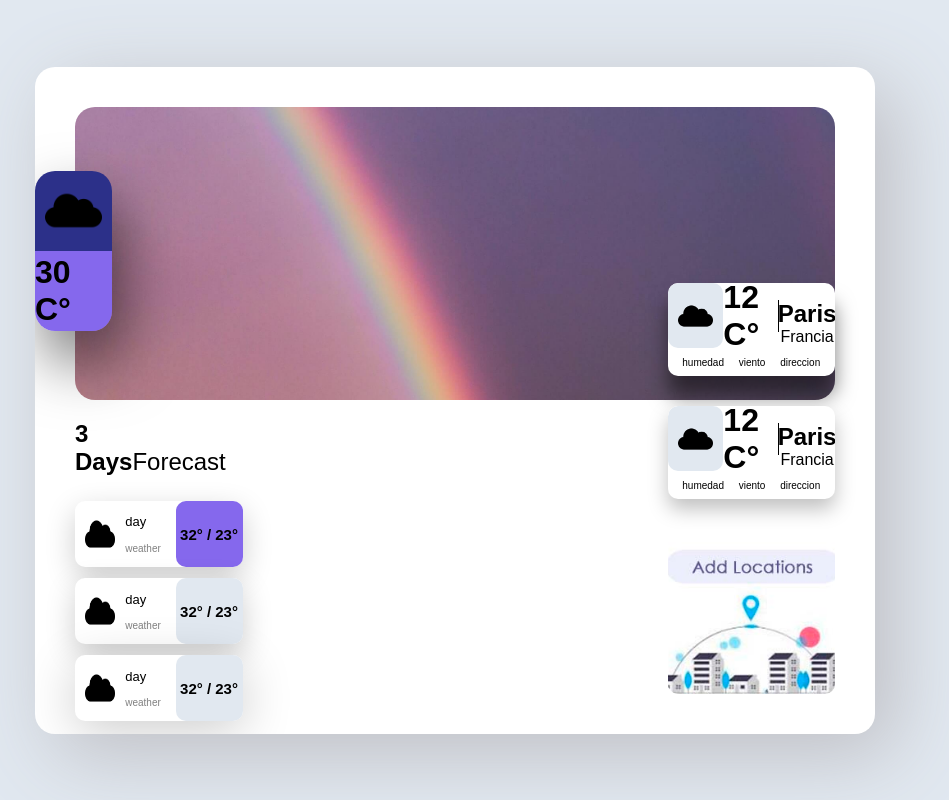
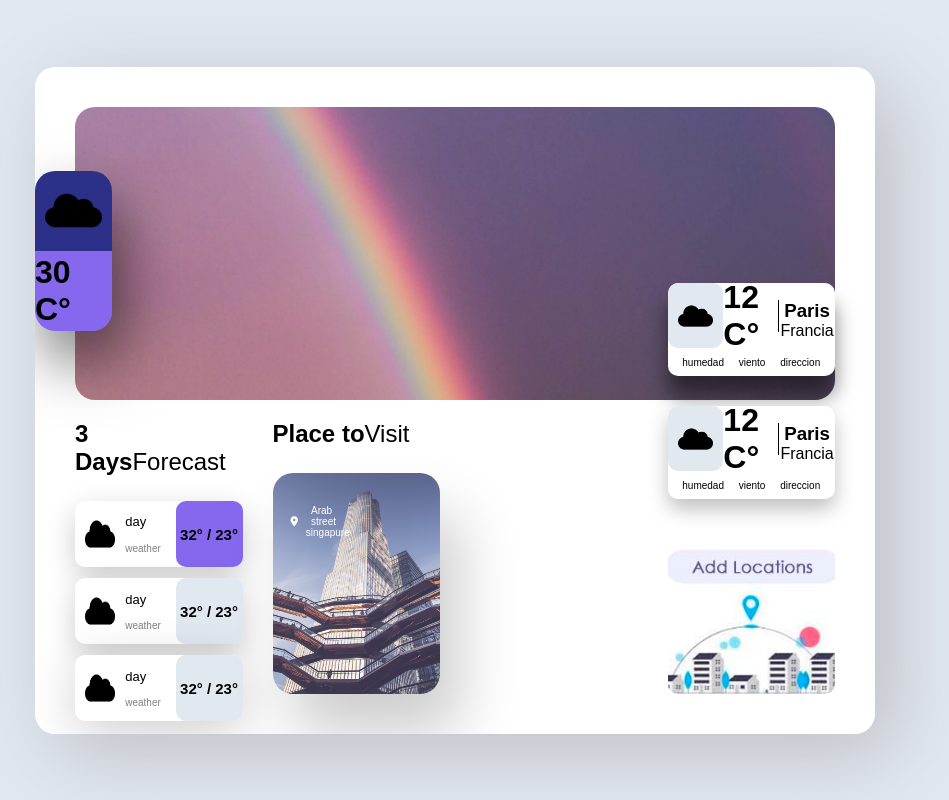
Before and after one commit to DiegoRojas93/Weather, a React app: page / in a window 1280 px wide. Shown: the whole page, without its empty margins (185-1134 px from the left). Built offline with nearby package versions, Linux system fonts and the light colour scheme.

Commit message:
Creando el componente Info__visit

```diff
--- a/public/index.html
+++ b/public/index.html
@@ -3,6 +3,7 @@
 <head>
 	<meta charset="UTF-8">
 	<meta name="viewport" content="width=device-width, initial-scale=1.0">
+	<script src="https://kit.fontawesome.com/27ba9d884b.js" crossorigin="anonymous"></script>
 	<title>Document</title>
 </head>
 <body>
--- /dev/null
+++ b/src/assets/styles/components/Info__visit.scss
@@ -0,0 +1,82 @@
+@import '../style';
+
+.title{
+	text-align: center;
+	margin: 2rem;
+}
+
+.image{
+	height: calc(100% - (4rem + 28px));
+	overflow: hidden;
+	display: flex;
+	justify-content: center;
+	align-items: center;
+	border-radius: 2rem;
+	position: relative;
+
+	& img {
+		object-fit: fill;
+		height: 100%;
+	}
+}
+
+.box__left {
+	width: 40%;
+	height: 30%;
+	max-width: 20rem;
+	max-height: 15rem;
+	position: absolute;
+	left: 2rem;
+	top: 2rem;
+	display: flex;
+
+	& .icon, & .text{
+		width: 50%;
+		height: 100%;
+		display: flex;
+		justify-content: center;
+		align-items: center;
+	}
+
+	& .text{
+		flex-direction: column;
+
+		& span{
+			color: $color-cuaternario;
+			font-size: 1.6rem;
+		}
+	}
+}
+
+.fa-map-marker-alt{
+	font-size: 3rem;
+	color:  $color-cuaternario;
+}
+
+@media screen and (min-width: 1023px){
+	.title{
+		text-align: left;
+		margin: 0 0 2.5rem 0;
+	}
+
+	.image{
+		height: calc(100% - (2.5rem + 28px));
+		box-shadow: rgba(0, 0, 0, 0.2) 2rem 4rem 6rem 0px;
+		width: 100%;
+	}
+
+	.box__left {
+		left: 0.5rem;
+		top: 1.5rem;
+
+		& .text{
+			& span{
+				font-size: 1rem;
+			}
+		}
+	}
+
+	.fa-map-marker-alt{
+		font-size: 1rem;
+	}
+}
--- a/src/components/Info.js
+++ b/src/components/Info.js
@@ -1,7 +1,9 @@
 import React from 'react';
 import '../assets/styles/components/Info.scss';
+
 import Info__forecast from './Info__forecast.js';
 import Info__locations from './Info__locations';
+import Info__visit from './Info__visit';
 
 const Info = () => (
   <article className='info'>
@@ -12,7 +14,7 @@ const Info = () => (
       <Info__locations />
     </div>
     <div className='info__visit info__items'>
-
+      <Info__visit />
     </div>
     <div className='info__others info__items'>
 
--- a/src/components/Info__locations.js
+++ b/src/components/Info__locations.js
@@ -15,7 +15,7 @@ const Info__locations = () => (
         <section className='general'>
           <article className='title'><h1>12 C°</h1></article>
           <article className='country'>
-            <h2>Paris</h2>
+            <h3>Paris</h3>
             <p>Francia</p>
           </article>
         </section>
@@ -36,7 +36,7 @@ const Info__locations = () => (
         <section className='general'>
           <article className='title'><h1>12 C°</h1></article>
           <article className='country'>
-            <h2>Paris</h2>
+            <h3>Paris</h3>
             <p>Francia</p>
           </article>
         </section>
--- /dev/null
+++ b/src/components/Info__visit.js
@@ -0,0 +1,30 @@
+import React from 'react';
+
+import '../assets/styles/components/Info__visit.scss';
+
+import singopore from '../assets/images/singopore.jpg';
+
+const Info__visit = () => (
+  <>
+    <div className='title'>
+      <h2>
+        Place to
+        <span>Visit</span>
+      </h2>
+    </div>
+    <div className='image'>
+      <article className='box__left'>
+        <div className='icon'>
+          <i className='fas fa-map-marker-alt'></i>
+        </div>
+        <div className='text'>
+          <span>Arab street</span>
+          <span>singapure</span>
+        </div>
+      </article>
+      <img src={singopore} alt='singopore' />
+    </div>
+  </>
+);
+
+export default Info__visit;
--- a/src/container/App.jsx
+++ b/src/container/App.jsx
@@ -4,7 +4,7 @@ import '../assets/styles/App.scss';
 import cloud from '../assets/images/cloud.png';
 import banner from '../assets/images/banner__image.jpg';
 
-import Info from '../components/Info'
+import Info from '../components/Info';
 
 const App = () => (
   <section className='container'>
```
